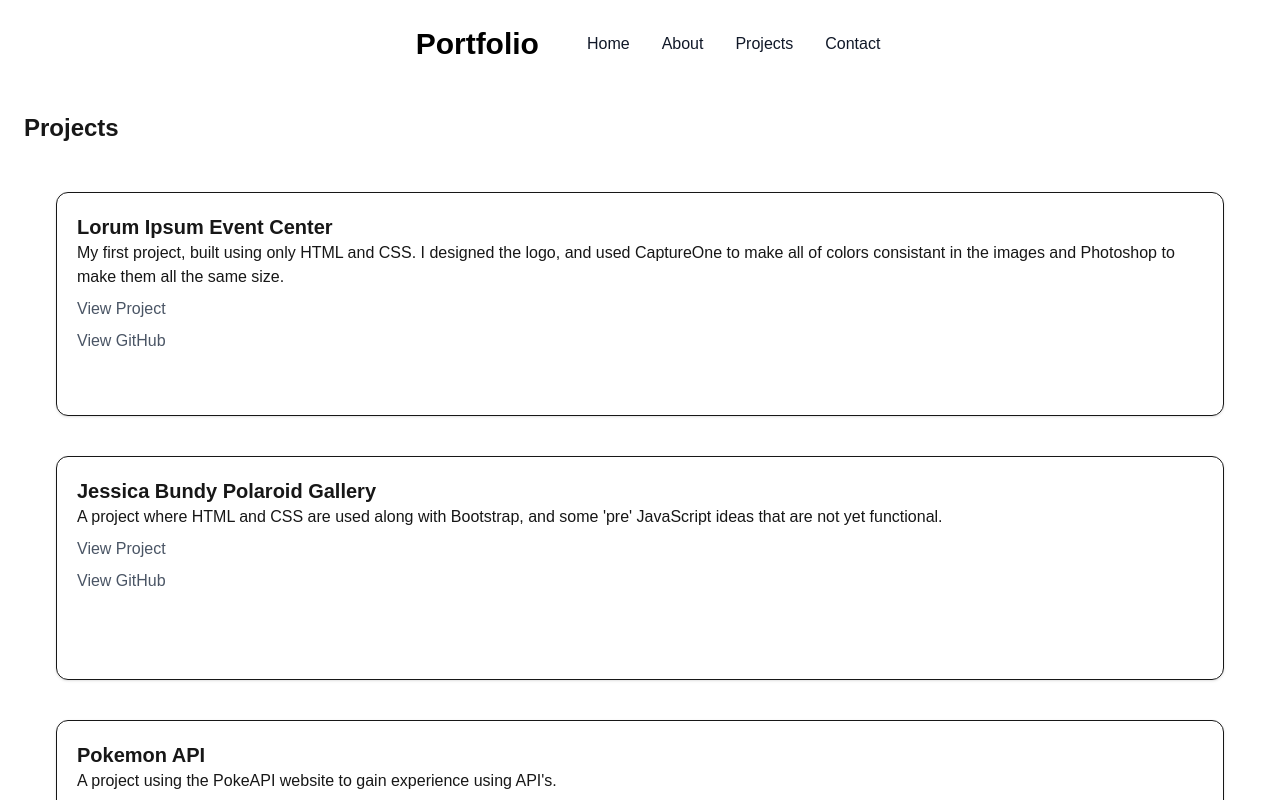
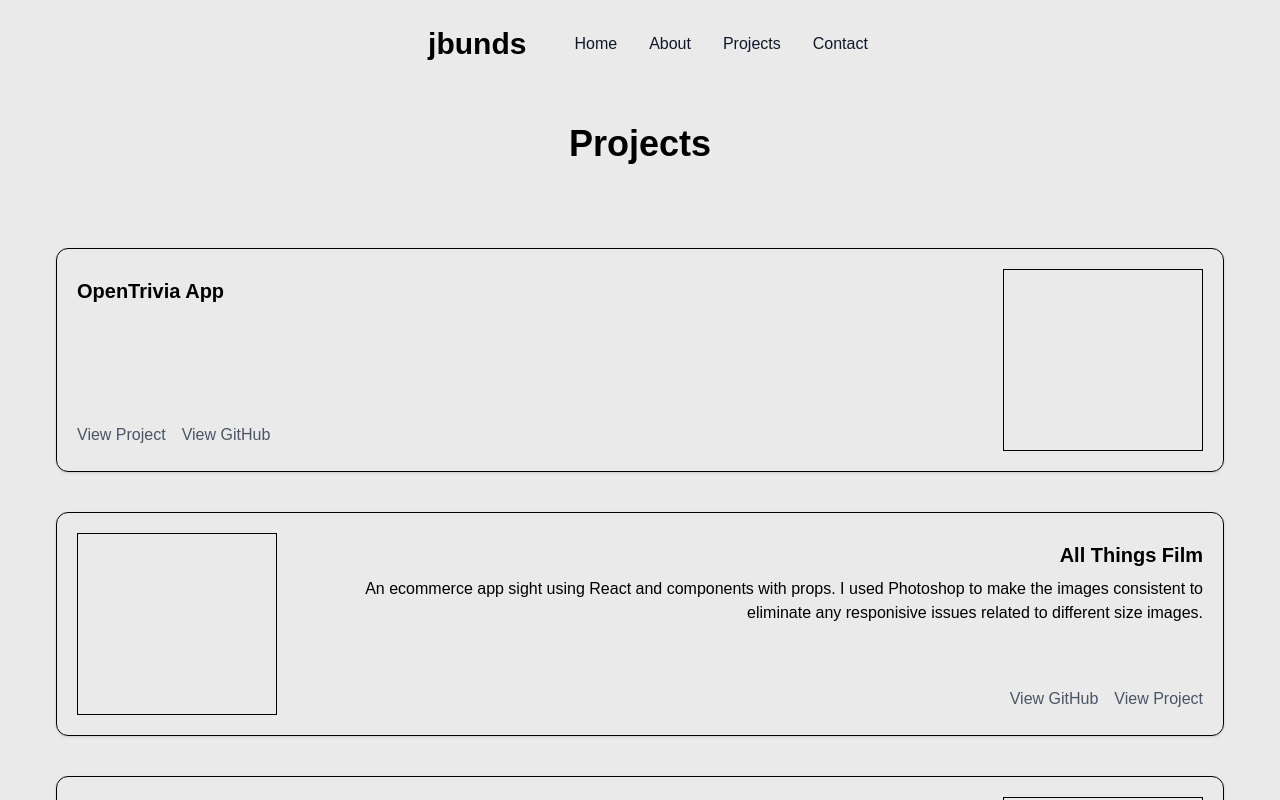
Before and after one commit to jbunds801/jbunds-portfolio-nextjs, a Next.js app: page /projects in a window 1280 px wide. Shown: the top 800 px of the page. Built offline with nearby package versions, Linux system fonts and the light colour scheme.

Commit message:
added styling for projects container and navbar

```diff
--- a/app/globals.css
+++ b/app/globals.css
@@ -1,9 +1,9 @@
 @import "tailwindcss";
 
-:root {
+/* :root {
   --background: #ffffff;
   --foreground: #171717;
-}
+} */
 
 /* @theme {
   --color-navbar: oklch(74.917% 0.0745 234.212);
@@ -24,8 +24,8 @@
 }
 
 body {
-  background: var(--background);
-  color: var(--foreground);
+  background: #eaeaea;
+  color: black;
   font-family: Arial, Helvetica, sans-serif;
 }
 
--- a/src/components/NavBar.tsx
+++ b/src/components/NavBar.tsx
@@ -6,7 +6,7 @@ const NavBar: React.FC = () => {
         <nav className="bg-transparent w-full">
             <div className="max-w-fit mx-auto flex flex-wrap items-center justify-between p-4">
                 <div className="flex items-center px-8 text-black font-bold text-3xl">
-                    Portfolio
+                    jbunds
                 </div>
                 <div className="hidden w-full md:block md:w-auto" id="navbar-default">
                     <ul className="font-medium flex flex-col p-4 mt-4 md:flex-row md:space-x-8 md:mt-0">
--- a/src/components/Projects.tsx
+++ b/src/components/Projects.tsx
@@ -1,36 +1,46 @@
 import { projects, type Project } from "../data/projects";
+//import Image from "next/image";
 
 const Projects: React.FC = () => {
     return (
         <section className="mb-10">
-            <h2 className="text-2xl font-semibold mb-4">Projects</h2>
+            <h2 className="text-4xl font-semibold m-3 text-center">Projects</h2>
 
-            <div className="p-8 space-y-10">
-                {projects.map((project: Project, index: number) => (
-                    <div key={index} className="border p-5 rounded-xl shadow h-56">
-                        <h3 className="text-xl font-bold">{project.title}</h3>
+            <div className="p-8">
+                {projects.reverse().map((project: Project, index: number) => (
+                    <div key={index} className={`border p-5 my-10 rounded-xl shadow h-56 flex gap-6
+                    ${index % 2 === 1 ? 'flex-row-reverse text-end' : 'flex-row'}`}>
+
+                        <div className="flex flex-col flex-1 min-w-0 justify-between">
+                            <div>
+                                <h3 className="text-xl font-bold py-2">{project.title}</h3>
                                 <p>{project.description}</p>
+                            </div>
 
-                        <div>
+                            <div className={`flex gap-4 py-1 ${index % 2 === 1 ? 'flex-row-reverse text-end'
+                                : 'flew-row'}`}>
                                 <a
                                     href={project.link}
                                     target="_blank"
                                     rel="noopener noreferrer"
-                                className="text-gray-600 hover:underline mt-2 inline-block"
+                                    className="text-gray-600 hover:underline"
                                 >
                                     View Project
                                 </a>
-
-                            <br />
 
                                 <a
                                     href={project.github}
                                     target="_blank"
                                     rel="noopener noreferrer"
-                                className="text-gray-600 hover:underline mt-2 inline-block"
+                                    className="text-gray-600 hover:underline"
                                 >
                                     View GitHub
                                 </a>
+                            </div>
+                        </div>
+
+                        <div className="w-50 h-full flex items-center justify-center shrink-0 border">
+                            {/* <Image /> */}
                         </div>
                     </div>
                 ))}
```
Lines whose indentation alone changed are shown as unchanged.
